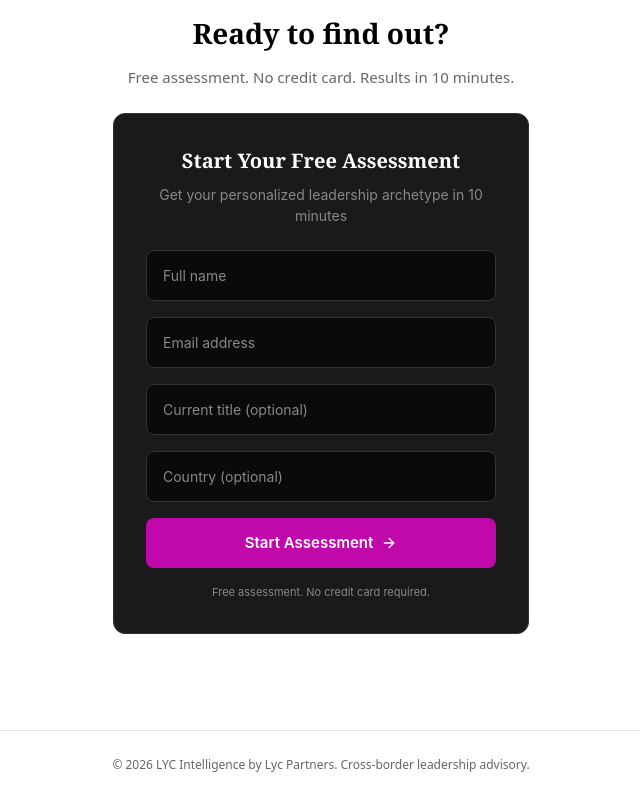
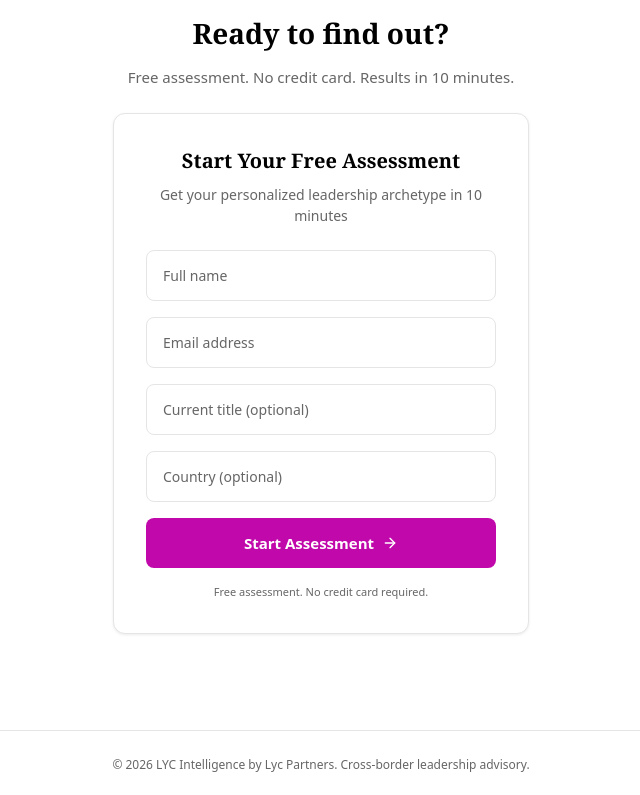
Before and after one commit to kevinhongfr-star/lyc-intelligence, a React (Vite) app: page /b2c in a window 1280 px wide. Shown: the part 1768-2563 px from the top of the page, without its empty margins (319-959 px from the left). Built offline with nearby package versions, Linux system fonts and the light colour scheme; no server answers.

Commit message:
feat: LeadCaptureForm light theme + IP fix (Score Match → Match Analysis)

```diff
--- a/src/components/LeadCaptureForm.tsx
+++ b/src/components/LeadCaptureForm.tsx
@@ -12,17 +12,22 @@ interface LeadCaptureFormProps {
 }
 
 const DS = {
-  headingFont: 'Georgia, serif',
+  headingFont: "'Libre Baskerville', Georgia, serif",
+  bodyFont: "'DM Sans', system-ui, sans-serif",
   accent: '#C108AB',
-  bg: '#0a0a0a',
-  card: '#1a1a1a',
-  cardHover: '#222222',
-  muted: '#888888',
-  text: '#FFFFFF',
-  textSecondary: '#CCCCCC',
-  border: '#333333',
+  accentHover: '#A00790',
+  bg: '#FFFFFF',
+  bgAlt: '#F5F5F5',
+  card: '#FFFFFF',
+  cardBorder: '#E5E5E5',
+  text: '#000000',
+  textSecondary: '#333333',
+  muted: '#666666',
+  border: '#E5E5E5',
   radius: '12px',
-  success: '#22C55E',
+  radiusSm: '8px',
+  shadow: '0 1px 3px rgba(0,0,0,0.08)',
+  success: '#1A7A4A',
   error: '#EF4444',
 };
 
@@ -120,16 +125,17 @@ export function LeadCaptureForm({
     return (
       <div style={{
         background: DS.card,
-        border: `1px solid ${DS.border}`,
+        border: `1px solid ${DS.cardBorder}`,
         borderRadius: DS.radius,
         padding: '32px',
         textAlign: 'center',
+        boxShadow: DS.shadow,
       }}>
         <CheckCircle2 style={{ width: 48, height: 48, color: DS.success, margin: '0 auto 16px' }} />
         <h3 style={{ fontFamily: DS.headingFont, fontSize: '20px', fontWeight: 600, color: DS.text, margin: '0 0 8px' }}>
           {successMessage || (type === 'b2b' ? 'Demo Scheduled!' : 'Assessment Started!')}
         </h3>
-        <p style={{ fontSize: '14px', color: DS.muted, margin: 0 }}>
+        <p style={{ fontFamily: DS.bodyFont, fontSize: '14px', color: DS.muted, margin: 0 }}>
           {type === 'b2b'
             ? 'Our team will reach out within 24 hours.'
             : 'Check your email for next steps.'}
@@ -141,9 +147,10 @@ export function LeadCaptureForm({
   return (
     <div style={{
       background: DS.card,
-      border: `1px solid ${DS.border}`,
+      border: `1px solid ${DS.cardBorder}`,
       borderRadius: DS.radius,
       padding: '32px',
+      boxShadow: DS.shadow,
     }}>
       <h3 style={{
         fontFamily: DS.headingFont,
@@ -156,13 +163,14 @@ export function LeadCaptureForm({
         {heading || (type === 'b2b' ? 'Schedule Your Demo' : 'Start Your Free Assessment')}
       </h3>
       <p style={{
+        fontFamily: DS.bodyFont,
         fontSize: '14px',
         color: DS.muted,
         margin: '0 0 24px',
         textAlign: 'center',
       }}>
         {subheading || (type === 'b2b'
-          ? 'Get 3 free Score Match results when you book a demo'
+          ? 'Get 3 free Match Analysis results when you book a demo'
           : 'Get your personalized leadership archetype in 10 minutes')}
       </p>
 
@@ -176,10 +184,11 @@ export function LeadCaptureForm({
             style={{
               width: '100%',
               padding: '14px 16px',
-              background: DS.bg,
-              border: `1px solid ${DS.border}`,
+              background: '#FFFFFF',
+              border: '1px solid #E5E5E5',
               borderRadius: '8px',
-              color: DS.text,
+              color: '#000000',
+              fontFamily: DS.bodyFont,
               fontSize: '14px',
               outline: 'none',
               minHeight: '44px',
@@ -199,10 +208,11 @@ export function LeadCaptureForm({
             style={{
               width: '100%',
               padding: '14px 16px',
-              background: DS.bg,
-              border: `1px solid ${DS.border}`,
+              background: '#FFFFFF',
+              border: '1px solid #E5E5E5',
               borderRadius: '8px',
-              color: DS.text,
+              color: '#000000',
+              fontFamily: DS.bodyFont,
               fontSize: '14px',
               outline: 'none',
               minHeight: '44px',
@@ -221,10 +231,11 @@ export function LeadCaptureForm({
                 style={{
                   width: '100%',
                   padding: '14px 16px',
-                  background: DS.bg,
-                  border: `1px solid ${DS.border}`,
+                  background: '#FFFFFF',
+                  border: '1px solid #E5E5E5',
                   borderRadius: '8px',
-                  color: DS.text,
+                  color: '#000000',
+                  fontFamily: DS.bodyFont,
                   fontSize: '14px',
                   outline: 'none',
                   minHeight: '44px',
@@ -240,10 +251,11 @@ export function LeadCaptureForm({
                 style={{
                   width: '100%',
                   padding: '14px 16px',
-                  background: DS.bg,
-                  border: `1px solid ${DS.border}`,
+                  background: '#FFFFFF',
+                  border: '1px solid #E5E5E5',
                   borderRadius: '8px',
-                  color: DS.text,
+                  color: '#000000',
+                  fontFamily: DS.bodyFont,
                   fontSize: '14px',
                   outline: 'none',
                   minHeight: '44px',
@@ -264,10 +276,11 @@ export function LeadCaptureForm({
                 style={{
                   width: '100%',
                   padding: '14px 16px',
-                  background: DS.bg,
-                  border: `1px solid ${DS.border}`,
+                  background: '#FFFFFF',
+                  border: '1px solid #E5E5E5',
                   borderRadius: '8px',
-                  color: DS.text,
+                  color: '#000000',
+                  fontFamily: DS.bodyFont,
                   fontSize: '14px',
                   outline: 'none',
                   minHeight: '44px',
@@ -283,10 +296,11 @@ export function LeadCaptureForm({
                 style={{
                   width: '100%',
                   padding: '14px 16px',
-                  background: DS.bg,
-                  border: `1px solid ${DS.border}`,
+                  background: '#FFFFFF',
+                  border: '1px solid #E5E5E5',
                   borderRadius: '8px',
-                  color: DS.text,
+                  color: '#000000',
+                  fontFamily: DS.bodyFont,
                   fontSize: '14px',
                   outline: 'none',
                   minHeight: '44px',
@@ -305,6 +319,7 @@ export function LeadCaptureForm({
             background: `${DS.error}15`,
             borderRadius: '8px',
             color: DS.error,
+            fontFamily: DS.bodyFont,
             fontSize: '13px',
           }}>
             <AlertCircle style={{ width: 16, height: 16, flexShrink: 0 }} />
@@ -322,6 +337,7 @@ export function LeadCaptureForm({
             color: '#FFFFFF',
             border: 'none',
             borderRadius: '8px',
+            fontFamily: DS.bodyFont,
             fontSize: '15px',
             fontWeight: 600,
             cursor: loading ? 'not-allowed' : 'pointer',
@@ -331,7 +347,7 @@ export function LeadCaptureForm({
             justifyContent: 'center',
             gap: '8px',
             minHeight: '44px',
-            transition: 'opacity 0.2s',
+            transition: 'background-color 0.2s ease, transform 0.15s ease',
           }}
         >
           {loading ? (
@@ -348,6 +364,7 @@ export function LeadCaptureForm({
         </button>
 
         <p style={{
+          fontFamily: DS.bodyFont,
           fontSize: '11px',
           color: DS.muted,
           textAlign: 'center',
@@ -365,10 +382,10 @@ export function LeadCaptureForm({
           to { transform: rotate(360deg); }
         }
         input:focus {
-          border-color: ${DS.accent} !important;
+          border-color: #C108AB !important;
         }
         input::placeholder {
-          color: ${DS.muted};
+          color: #666666;
         }
       `}</style>
     </div>
```
